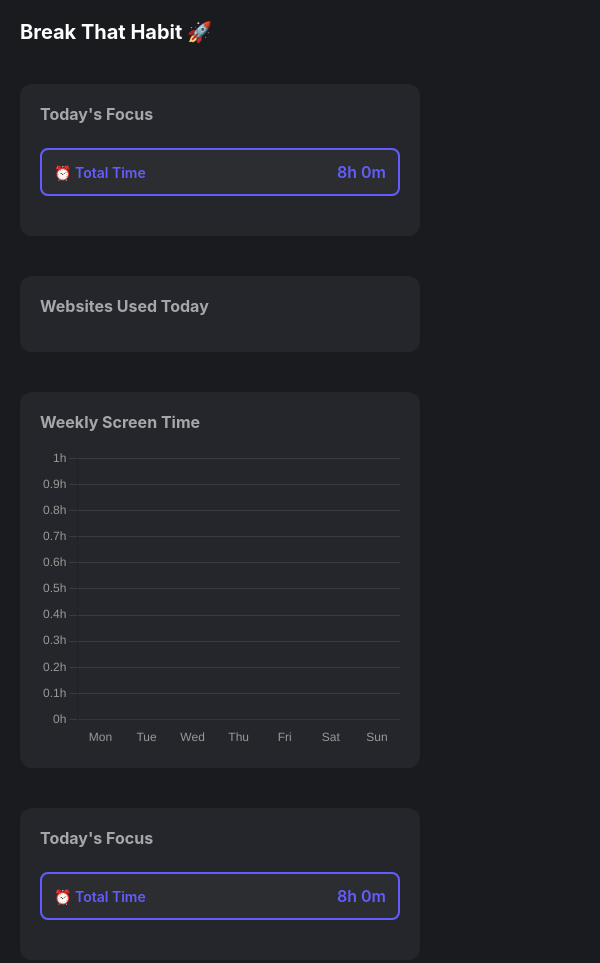
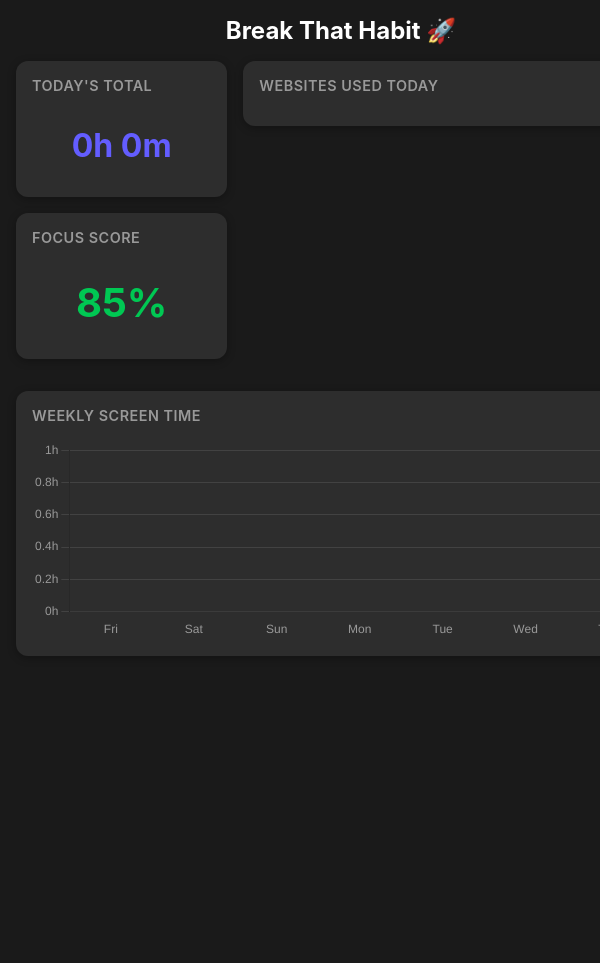
Before and after one commit to burakaliu/breakthatstupidhabit, a browser extension: page popup.html in a window 400 px wide. Shown: the top 963 px of the page, 600 px wide, since content can reach past the window. After the commit the page ends 844 px from the top, so only its background shows below. Drawn offline with nearby package versions, Linux system fonts and the light colour scheme.

Commit message:
overhauled entire project, new tracking system and popup

```diff
--- a/popup.html
+++ b/popup.html
@@ -9,22 +9,35 @@
 <body>
     <div class="container">
         <h1>Break That Habit 🚀</h1>
-        <div class="section">
-            <h2>Today's Focus</h2>
-            <div class="stats-container">
-                <div class="stat-item total-time">
-                    <span class="domain">⏰ Total Time</span>
-                    <span class="time">8h 0m</span>
+
+        <div class="main-row-container">
+            <div class="left-column">
+                <div class="section focus-section">
+                    <h2>Today's Total</h2>
+                    <div class="stats-container">
+                        <div class="stat-item total-time">
+                            <span class="time">8h 0m</span>
+                        </div>
+                    </div>
+                </div>
+
+                <div class="section score-section">
+                    <h2>Focus Score</h2>
+                    <div class="focus-score">85%</div>
+                </div>
+            </div>
+
+            <div class="right-column">
+                <div class="section websites-section">
+                    <h2>Websites Used Today</h2>
+                    <div class="websites-list" id="websites-container"></div>
                 </div>
             </div>
         </div>
-        <div class="section">
-            <h2>Websites Used Today</h2>
-            <div class="stats-container" id="websites-container"></div>
-        </div>
+
         <div class="section">
             <h2>Weekly Screen Time</h2>
-            <div style="height: 300px;">
+            <div class="chart-container">
                 <canvas id="myChart"></canvas>
             </div>
         </div>
--- a/popup.js
+++ b/popup.js
@@ -1,168 +1,109 @@
 import Chart from "/node_modules/chart.js/auto/auto.mjs";
 
-document.addEventListener('DOMContentLoaded', async () => {
-  const container = document.querySelector('.container');
-  const today = new Date().toISOString().split('T')[0];
-
-  // Create Today's Focus section
-  const focusSection = document.createElement('div');
-  focusSection.className = 'section';
-  focusSection.innerHTML = `
-    <h2>Today's Focus</h2>
-    <div class="stats-container">
-      <div class="stat-item total-time">
-        <span class="domain">⏰ Total Time</span>
-        <span class="time">8h 0m</span>
-      </div>
-    </div>
-  `;
-  container.appendChild(focusSection);
-
-  // Create Websites Used Today section
-  const websitesSection = document.createElement('div');
-  websitesSection.className = 'section';
-  websitesSection.innerHTML = `<h2>Websites Used Today</h2>`;
-
-  const statsContainer = document.createElement('div');
-  statsContainer.className = 'stats-container';
-  // Get data for the past week
-  const dates = [];
+document.addEventListener("DOMContentLoaded", async () => {
+  // Get today's date and conver it to something like "2025-06-17"
+  const today = new Date().toISOString().split("T")[0];
   const todayDate = new Date();
 
-  for (let i = 6; i >= 0; i--) {
-    const date = new Date(todayDate);
-    date.setDate(todayDate.getDate() - i);
-    dates.push(date.toISOString().split('T')[0]);
+  // U7pdate Today's Focus Time
+  try {
+    const result = await chrome.storage.local.get(["timeTrackingData"]);
+    const todayData = result.timeTrackingData?.[today] || {};
+
+    // Calculate today's total time
+    const totalSeconds = Object.values(todayData).reduce(
+      (sum, time) => sum + time,
+      0
+    );
+
+    const totalHours = Math.floor(totalSeconds / 3600);
+    const totalMinutes = Math.floor((totalSeconds % 3600) / 60);
+
+    // Update total time display
+    document.querySelector(
+      ".total-time .time"
+    ).textContent = `${totalHours}h ${totalMinutes}m`;
+
+    // Fill up websites used today
+    const websitesContainer = document.getElementById("websites-container");
+    websitesContainer.innerHTML = Object.entries(todayData)
+      .sort(([, a], [, b]) => b - a) // This part makes me want to kill myself don't ask me how it works
+      .map(([domain, seconds]) => {
+        const hours = Math.floor(seconds / 3600);
+        const minutes = Math.floor((seconds % 3600) / 60);
+        return `
+                    <div class="website-item">
+                        <span class="domain">${domain}</span>
+                        <span class="time">${hours}h ${minutes}m</span>
+                    </div>
+                `;
+      })
+      .join("");
+  } catch (error) {
+    console.error("Error fetching data:", error);
   }
 
+  // Weekly Chart Setup
   try {
-    const result = await chrome.storage.local.get(['timeTrackingData']);
-    const weekData = dates.map(date => {
-      const dayData = result.timeTrackingData?.[date] || {};
-      // Convert seconds to hours
-      const totalHours = Object.values(dayData).reduce((sum, seconds) => sum + seconds/3600, 0);
-      return Math.round(totalHours * 10) / 10; // Round to 1 decimal place
+    // Get the last 7 days
+    const dates = Array.from({ length: 7 }, (_, i) => {
+      const date = new Date(todayDate);
+      date.setDate(todayDate.getDate() - 6 + i);
+      return date;
     });
 
-    const ctx = document.getElementById('myChart');
+    // Get the data for each day
+    const result = await chrome.storage.local.get(["timeTrackingData"]);
+    const weekData = dates.map((date) => {
+      const dateString = date.toISOString().split("T")[0];
+      const dayData = result.timeTrackingData?.[dateString] || {};
+      return Object.values(dayData).reduce(
+        (sum, seconds) => sum + seconds / 3600,
+        0
+      );
+    });
+
+    console.log(weekData);
+
+    const ctx = document.getElementById("myChart");
     new Chart(ctx, {
-      type: 'bar',
+      type: "bar",
       data: {
-        labels: ['Mon', 'Tue', 'Wed', 'Thu', 'Fri', 'Sat', 'Sun'],
-        datasets: [{
-          label: 'Hours Spent',
-          data: weekData,
-          backgroundColor: 'rgba(99, 93, 255, 0.7)',
-          borderColor: 'rgba(99, 93, 255, 1)',
-          borderWidth: 1,
-          borderRadius: 5,
-          barThickness: 40
-        }]
+        labels: dates.map((date) =>
+          date.toLocaleDateString("en-US", { weekday: "short" })
+        ),
+        datasets: [
+          {
+            data: weekData,
+            backgroundColor: "rgba(99, 93, 255, 0.7)",
+            borderColor: "rgba(99, 93, 255, 1)",
+            borderWidth: 1,
+            borderRadius: 5,
+            barThickness: 40,
+          },
+        ],
       },
       options: {
         responsive: true,
         maintainAspectRatio: false,
-        plugins: {
-          legend: {
-            display: false
-          }
-        },
+        plugins: { legend: { display: false } },
         scales: {
           y: {
             beginAtZero: true,
-            grid: {
-              color: 'rgba(255, 255, 255, 0.1)'
+            grid: { color: "rgba(255, 255, 255, 0.1)" },
+            ticks: {
+              callback: (value) => value + "h",
+              color: "#999",
             },
-            ticks: {
-              color: '#999',
-              callback: function(value) {
-                return value + 'h';
-              }
-            },
-            border: {
-              display: false
-            }
           },
           x: {
-            grid: {
-              display: false
-            },
-            ticks: {
-              color: '#999'
-            },
-            border: {
-              display: false
-            }
-          }
-        }
-      }
+            grid: { display: false },
+            ticks: { color: "#999" },
+          },
+        },
+      },
     });
-
   } catch (error) {
-    console.error('Error fetching data:', error);
+    console.error("Error creating chart:", error);
   }
-
-  // Create Weekly Screen Time section
-  const weeklySection = document.createElement('div');
-  weeklySection.className = 'section';
-  weeklySection.innerHTML = `<h2>Weekly Screen Time</h2>`;
-
-  const chartContainer = document.createElement('div');
-  chartContainer.style.height = '200px';
-  const canvas = document.createElement('canvas');
-  canvas.id = 'myChart';
-  chartContainer.appendChild(canvas);
-  weeklySection.appendChild(chartContainer);
-  container.appendChild(weeklySection);
-
-  // Create sections for today's stats
-  const todaySection = document.createElement('div');
-  todaySection.className = 'section';
-  todaySection.innerHTML = `<h2>Today's Activity</h2>`;
-
-
-  try {
-    // Get today's data from storage
-    const result = await chrome.storage.local.get(['timeTrackingData']);
-    const todayData = result.timeTrackingData?.[today] || {};
-
-    // Calculate total time
-    const totalSeconds = Object.values(todayData).reduce((sum, time) => sum + time, 0);
-    const totalHours = Math.floor(totalSeconds / 3600);
-    const totalMinutes = Math.floor((totalSeconds % 3600) / 60);
-
-    // Add total time element
-    const totalTimeElement = document.createElement('div');
-    totalTimeElement.className = 'stat-item total-time';
-    totalTimeElement.innerHTML = `
-      <span class="domain">Total Time</span>
-      <span class="time">${totalHours}h ${totalMinutes}m</span>
-    `;
-    statsContainer.appendChild(totalTimeElement);
-
-    // Sort domains by time spent
-    const sortedDomains = Object.entries(todayData)
-      .sort(([, a], [, b]) => b - a);
-
-    // Add individual domain stats
-    sortedDomains.forEach(([domain, seconds]) => {
-      const hours = Math.floor(seconds / 3600);
-      const minutes = Math.floor((seconds % 3600) / 60);
-
-      const statItem = document.createElement('div');
-      statItem.className = 'stat-item';
-      statItem.innerHTML = `
-        <span class="domain">${domain}</span>
-        <span class="time">${hours}h ${minutes}m</span>
-      `;
-      statsContainer.appendChild(statItem);
-    });
-
-  } catch (error) {
-    console.error('Error fetching data:', error);
-    statsContainer.innerHTML = '<p>Error loading statistics</p>';
-  }
-
-  todaySection.appendChild(statsContainer);
-  container.appendChild(todaySection);
 });
--- a/styles.css
+++ b/styles.css
@@ -1,91 +1,127 @@
 body {
-  width: 400px;
+  font-family: -apple-system, BlinkMacSystemFont, 'Segoe UI', Roboto, Oxygen, Ubuntu, Cantarell, sans-serif;
+  width: 650px;
   margin: 0;
-  padding: 20px;
-  font-family: -apple-system, BlinkMacSystemFont, 'Segoe UI', Roboto, Oxygen, Ubuntu, Cantarell, sans-serif;
-  color: #fff;
-  background: #1a1b1e;
+  padding: 1rem;
+  background: #1a1a1a;
+  color: #ffffff;
 }
 
 .container {
   display: flex;
   flex-direction: column;
-  gap: 20px;
+  gap: 1rem;
 }
 
 h1 {
-  font-size: 20px;
-  margin: 0 0 20px 0;
+  margin: 0;
+  font-size: 1.5rem;
+  color: #ffffff;
+  text-align: center;
+}
+
+.main-row-container {
+  display: flex;
+  gap: 1rem;
+  margin-bottom: 1rem;
+}
+
+.left-column {
+  display: flex;
+  flex-direction: column;
+  gap: 1rem;
+  flex: 1;
+}
+
+.right-column {
+  flex: 2;
+}
+
+.section {
+  background: #2d2d2d;
+  border-radius: 12px;
+  padding: 1rem;
+  box-shadow: 0 2px 8px rgba(0,0,0,0.3);
+}
+
+.focus-section {
+  flex: 2;
+}
+
+.score-section {
+  flex: 1;
+}
+
+h2 {
+  margin: 0 0 1rem 0;
+  font-size: 0.9rem;
+  font-weight: 600;
+  color: #999;
+  text-transform: uppercase;
+  letter-spacing: 0.5px;
+}
+
+.total-time {
+  text-align: center;
+  padding: 1rem 0;
+}
+
+.total-time .time {
+  font-size: 2rem;
+  font-weight: 700;
+  color: #635dff;
+}
+
+.websites-list {
+  display: flex;
+  flex-direction: column;
+  gap: 0.5rem;
+  max-height: 300px;
+  overflow-y: auto;
+  padding-right: 8px;
+}
+
+.websites-list::-webkit-scrollbar {
+  width: 8px;
+}
+
+.websites-list::-webkit-scrollbar-track {
+  background: #1a1a1a;
+  border-radius: 4px;
+}
+
+.websites-list::-webkit-scrollbar-thumb {
+  background: #444;
+  border-radius: 4px;
+}
+
+.websites-list::-webkit-scrollbar-thumb:hover {
+  background: #555;
+}
+
+.website-item {
+  display: flex;
+  justify-content: space-between;
+  padding: 0.75rem;
+  background: #333;
+  border-radius: 8px;
+  font-size: 0.9rem;
   color: #fff;
 }
 
-h2 {
-  font-size: 16px;
-  margin: 0 0 16px 0;
-  color: #a6a7ab;
+.website-item .time {
+  color: #999;
 }
 
-.section {
-  background: #25262b;
-  border-radius: 12px;
-  padding: 20px;
-  margin-bottom: 20px;
+.focus-score {
+  font-size: 2.5rem;
+  font-weight: 700;
+  color: #00c853;
+  text-align: center;
+  padding: 1rem 0;
 }
 
-.stats-container {
-  display: flex;
-  flex-direction: column;
-  gap: 8px;
+.chart-container {
+  height: 200px;
+  position: relative;
 }
-
-.stat-item {
-  display: flex;
-  justify-content: space-between;
-  align-items: center;
-  padding: 12px;
-  margin: 8px 0;
-  background: #2c2d31;
-  border-radius: 8px;
-  border: 1px solid #3a3b3f;
-}
-
-.domain {
-  font-size: 14px;
-  color: #fff;
-  display: flex;
-  align-items: center;
-  gap: 8px;
-}
-
-.time {
-  font-size: 14px;
-  color: #635dff;
-  font-weight: 500;
-}
-.total-time {
-  background: #2c2d31;
-  border: 2px solid #635dff;
-  margin-bottom: 20px;
-}
-
-.total-time .domain {
-  font-weight: 600;
-  color: #635dff;
-}
-
-.total-time .time {
-  font-size: 16px;
-  font-weight: 600;
-}
-
-.tab {
-  cursor: pointer; padding: 10px;
-}
-
-.active-tab {
-  background: #eee;
-}
-
-#chart {
-  margin-top: 15px;
-}
```
Also changed, not shown: background.js (+7 -2 lines).
